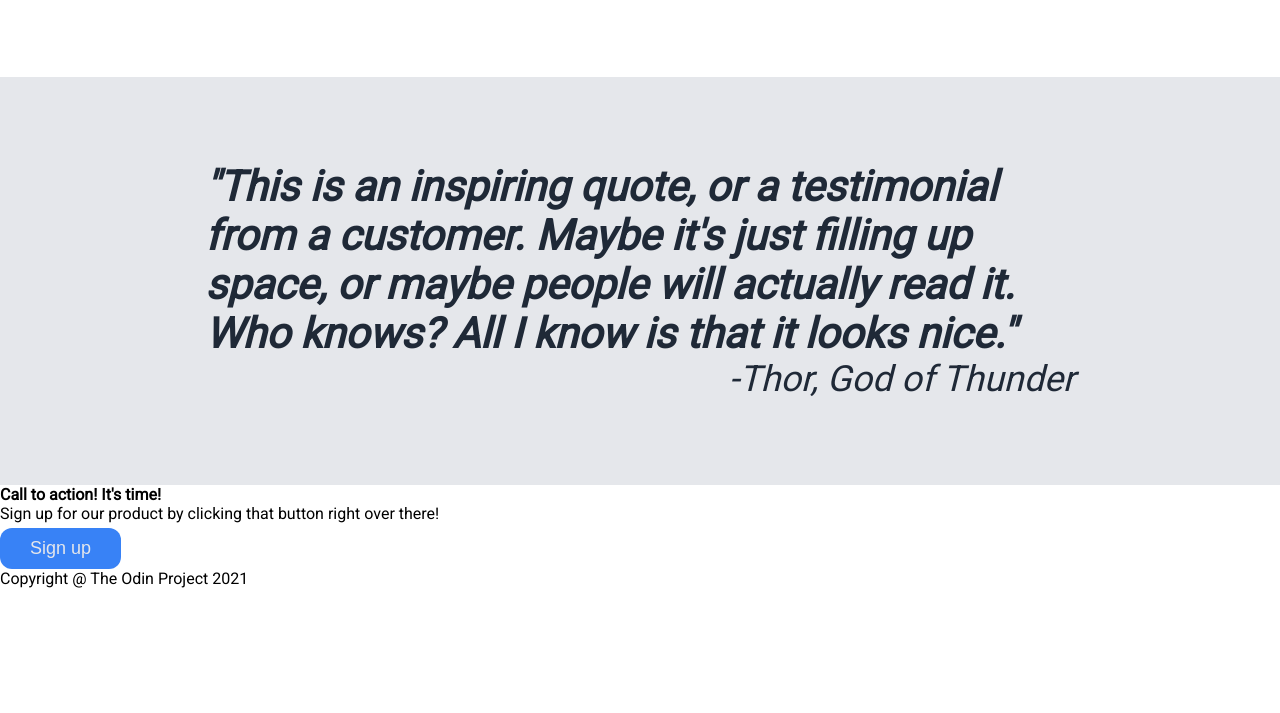
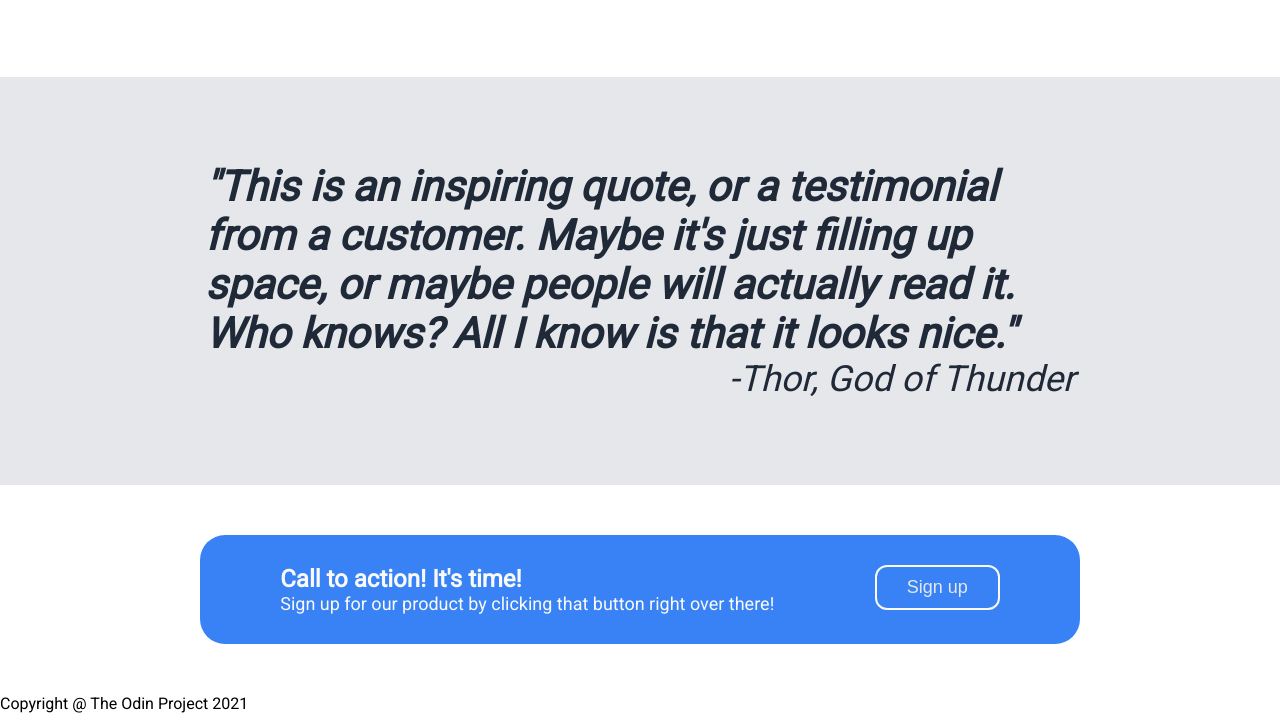
Before and after one commit to eplearnstocode/Project-Landing-Page-Odin, a plain HTML site: page index.html in a window 1280 px wide. Shown: the part 975-1688 px from the top of the page. Before the commit the page ends 1563 px from the top, so only its background shows below. Drawn offline with Linux system fonts and the light colour scheme; files whose address does not match are found by name.

Commit message:
completed call to action section

```diff
--- a/index.html
+++ b/index.html
@@ -63,10 +63,14 @@
         <h3 class="h3">"This is an inspiring quote, or a testimonial from a customer. Maybe it's just filling up space, or maybe people will actually read it. Who knows? All I know is that it looks nice." </h3>
         <p class="author">-Thor, God of Thunder</p>
     </div>
-    <div>
-        <h4>Call to action! It's time!</h4>
-        <p>Sign up for our product by clicking that button right over there!</p>
-        <button>Sign up</button>
+    <div class="action">
+        <div class="action-words">
+             <h4 class="h4">Call to action! It's time!</h4>
+             <p class="p4">Sign up for our product by clicking that button right over there!</p>
+        </div>
+        <div class="button-div">
+        <button class="button2">Sign up</button>
+        </div>
     </div>
 
     <footer>Copyright @ The Odin Project 2021</footer>
--- a/style.css
+++ b/style.css
@@ -76,7 +76,7 @@ header {
     margin-bottom: 10px;
 }
 
-button {
+.header-button {
     background-color: #3882F6;
     color: #E5E7EB;
     font-size: 18px;
@@ -130,6 +130,8 @@ li {
     box-shadow: 5px 5px 5px 0px #3882F6;
 }
 
+/*end of info section beginning of testimonials*/
+
 .testimonial {
     background-color: #E5E7EB;
     color: #1F2937;
@@ -153,3 +155,39 @@ li {
     display: flex;
     align-self: flex-end;
 }
+
+/*end of testimonial and beginning of call to action*/
+
+
+.action {
+    background-color: #3882F6;
+    color: #F9FAF8;
+    border-radius: 25px;
+    margin: 50px 200px;
+    padding: 30px;
+    display: flex;
+    justify-content: space-around;
+
+}
+
+.h4 {
+    font-size: 24px;
+}
+
+.p4 {
+    font-size: 18px;
+}
+
+.button2 {
+    font-size: 18px;
+    border-color: #F9FAF8;
+    border-style: solid;
+    background-color: #3882F6;
+    color: #E5E7EB;
+    padding: 10px 30px;
+    text-decoration: none;
+    border-radius: 12px;
+
+}
+
+/*end of call to action and beginning of footer*/
```
